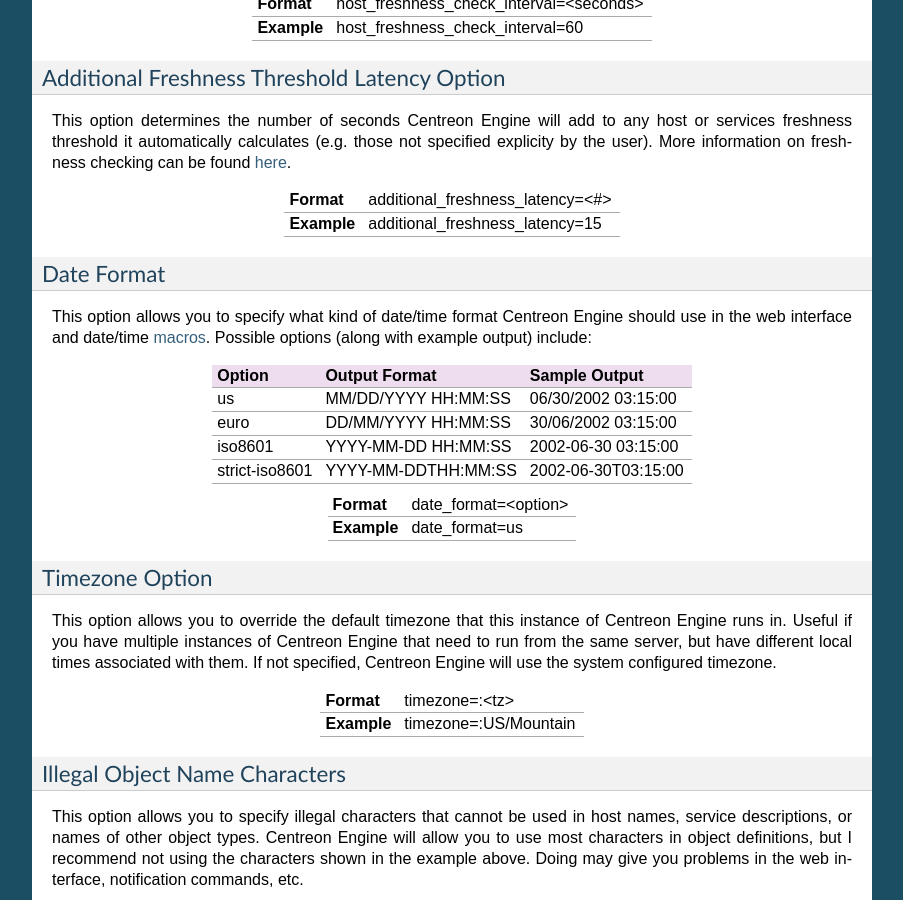
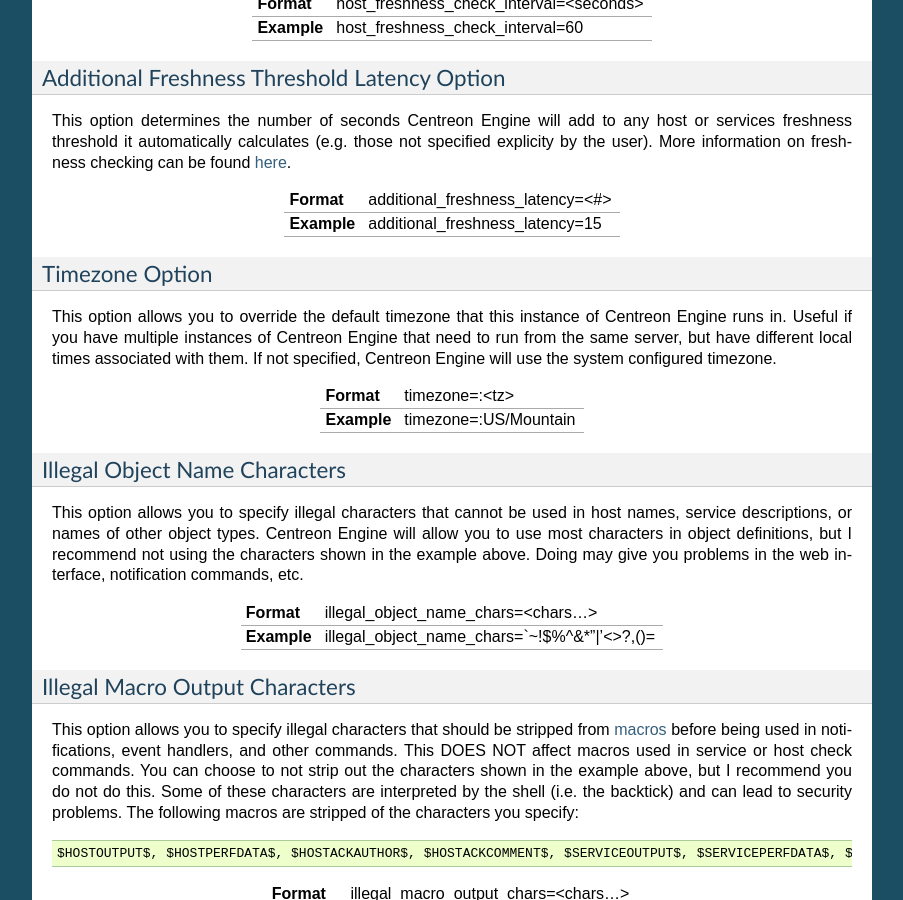
Before and after one commit to centreon/centreon-engine, a Sphinx documentation site: the page built from doc/user/configuration/basics/main_configuration_file_options.rst, in a window 1280 px wide and 900 px high, scrolled down 13227 px. Shown: the whole window, without its empty margins (198-1101 px from the left). Built offline with Sphinx 7.4.7, drawn with Linux system fonts in a browser that asks for light colours.

Commit message:
Remove most date/time macros along with the date_format property.

```diff
--- a/doc/user/configuration/basics/main_configuration_file_options.rst
+++ b/doc/user/configuration/basics/main_configuration_file_options.rst
@@ -1053,30 +1053,6 @@
 **Example** additional_freshness_latency=15
 =========== ================================
 
-.. _main_cfg_opt_date_format:
-
-Date Format
------------
-
-This option allows you to specify what kind of date/time format Centreon
-Engine should use in the web interface and date/time
-:ref:`macros <understanding_macros>`. Possible options
-(along with example output) include:
-
-============== =================== ===================
-Option         Output Format       Sample Output
-============== =================== ===================
-us             MM/DD/YYYY HH:MM:SS 06/30/2002 03:15:00
-euro           DD/MM/YYYY HH:MM:SS 30/06/2002 03:15:00
-iso8601        YYYY-MM-DD HH:MM:SS 2002-06-30 03:15:00
-strict-iso8601 YYYY-MM-DDTHH:MM:SS 2002-06-30T03:15:00
-============== =================== ===================
-
-=========== ====================
-**Format**  date_format=<option>
-**Example** date_format=us
-=========== ====================
-
 Timezone Option
 ---------------
 
```
Also changed, not shown: doc/user/configuration/basics/standard_macros.rst (+0 -9 lines), 16 other files.
